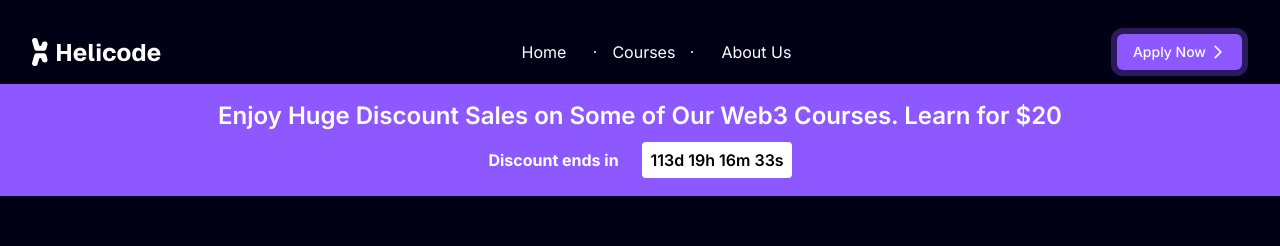
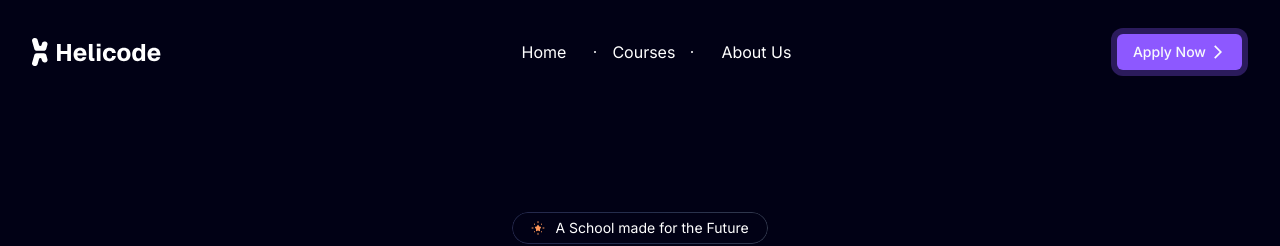
Before and after one commit to Marvelousy20/Helicode, a Next.js app: page / in a window 1280 px wide. Shown: the top 246 px of the page. Built offline with nearby package versions, Linux system fonts and the light colour scheme; no server answers.

Commit message:
removed discount banner

```diff
--- a/src/app/page.tsx
+++ b/src/app/page.tsx
@@ -13,10 +13,9 @@ import NewsLetter from "@/components/Newsletter";
 import Explore from "@/components/Explore";
 
 export default function Home() {
-
   return (
     <main className="">
-      <DiscountBanner endDate="2025-04-18T00:00:00Z" />
+      {/* <DiscountBanner endDate="2025-04-18T00:00:00Z" /> */}
       <div className="px-5 lg:px-20">
         <Hero />
         <Explore />
```
